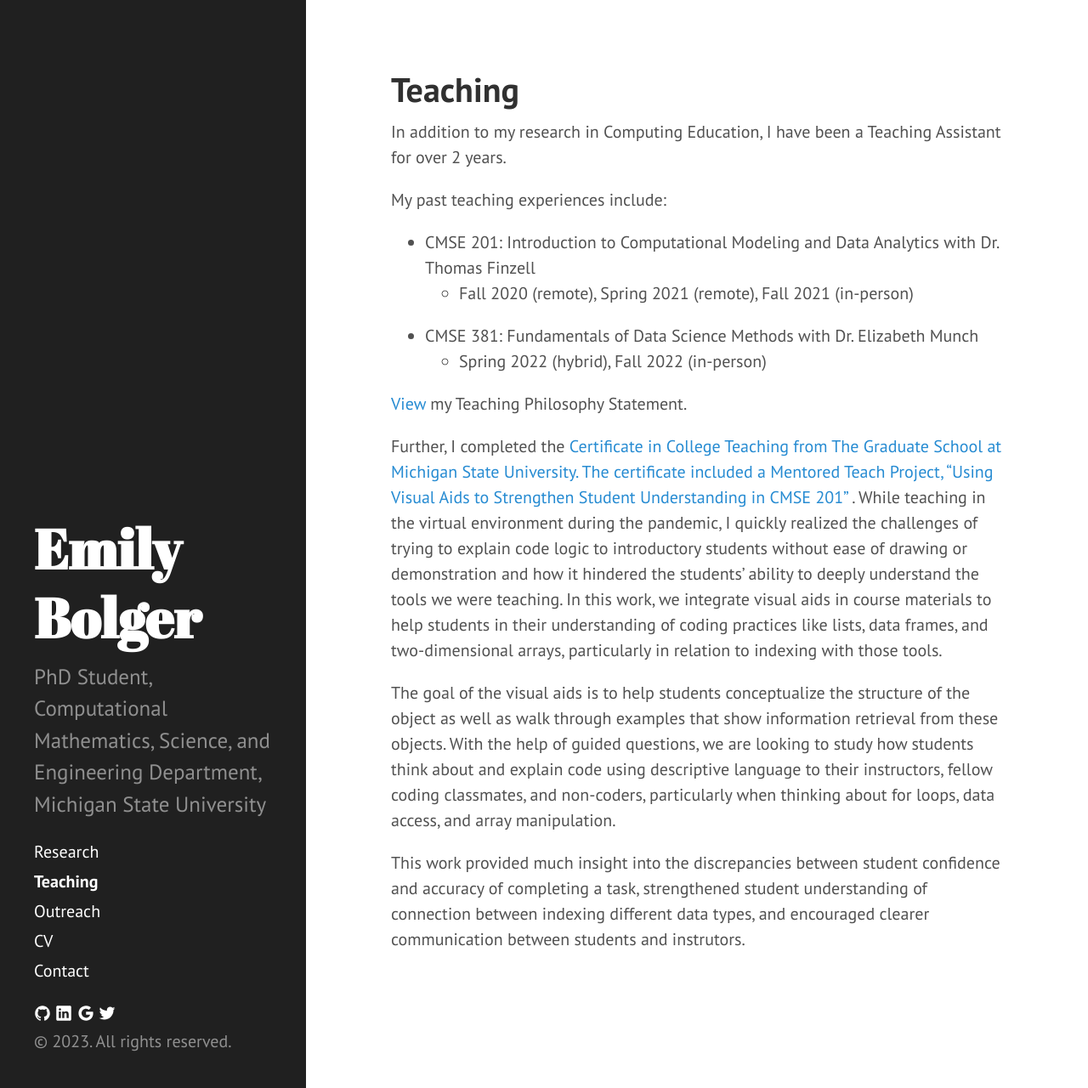
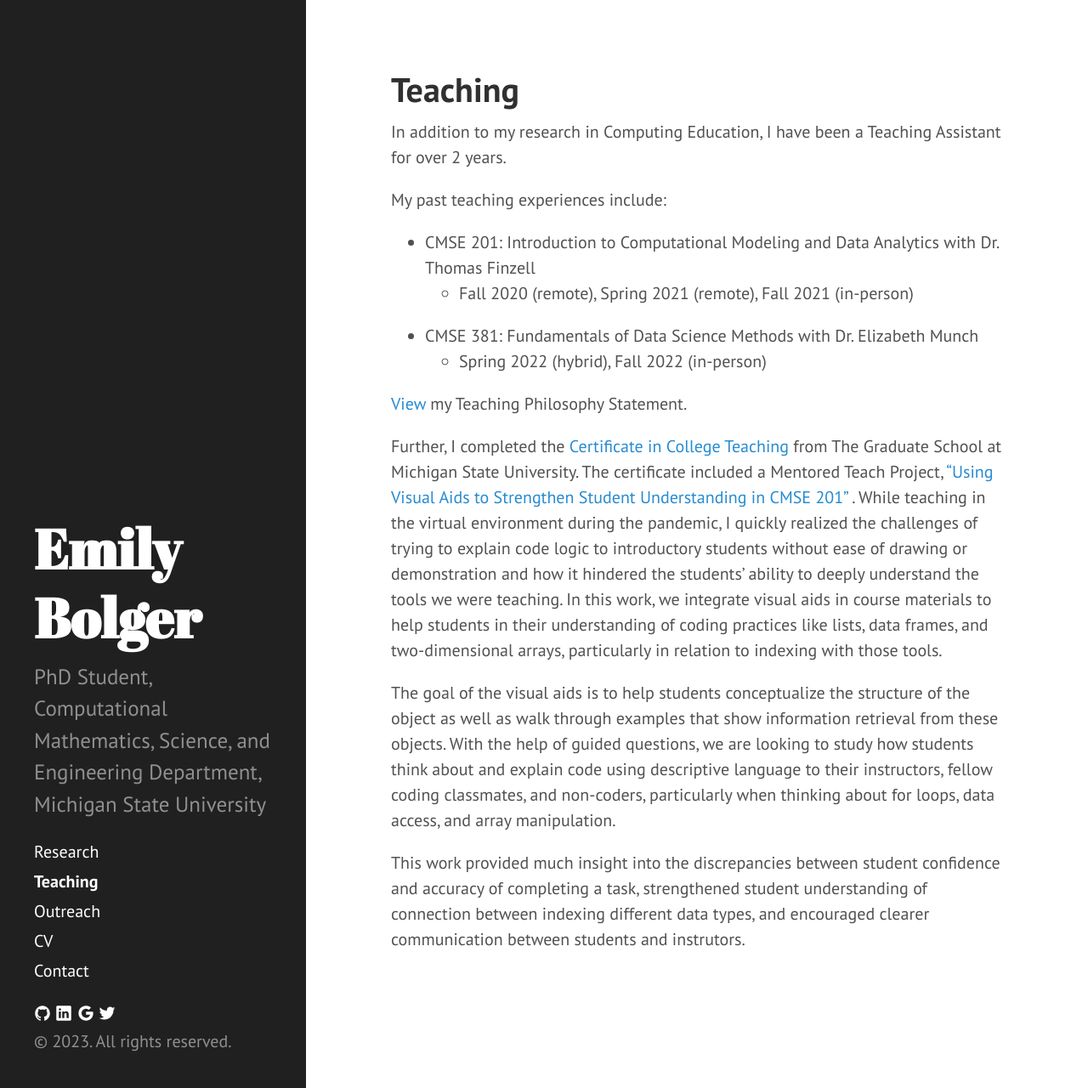
Before and after one commit to egbolger/egbolger.github.io, a Jekyll site: the page built from teaching.md, in a window 1280 px wide and 1280 px high. Shown: the whole window at 85% size. Built offline with Jekyll 4.4.1, drawn with Linux system fonts in a browser that asks for light colours.

Commit message:
More small updates

```diff
--- a/teaching.md
+++ b/teaching.md
@@ -15,7 +15,7 @@ My past teaching experiences include:
 <a href="files/Bolger_TeachingPhilosophy.pdf" target = "_blank"> View </a> my Teaching Philosophy Statement.
 
 
-Further, I completed the <a href="https://grad.msu.edu/cctp" target = "_blank"> Certificate in College Teaching from The Graduate School at Michigan State University. The certificate included a Mentored Teach Project, <a href="files/CCT_Report.pdf" target = "_blank"> "Using Visual Aids to Strengthen Student Understanding in CMSE 201" </a>.  While teaching in the virtual environment during the pandemic, I quickly realized the challenges of trying to explain code logic to introductory students without ease of drawing or demonstration and how it hindered the students’ ability to deeply understand the tools we were teaching. In this work, we integrate visual aids in course materials to help students in their understanding of coding practices like lists, data frames, and two-dimensional arrays, particularly in relation to indexing with those tools.
+Further, I completed the <a href="https://grad.msu.edu/cctp" target = "_blank"> Certificate in College Teaching </a> from The Graduate School at Michigan State University. The certificate included a Mentored Teach Project, <a href="files/CCT_Report.pdf" target = "_blank"> "Using Visual Aids to Strengthen Student Understanding in CMSE 201" </a>.  While teaching in the virtual environment during the pandemic, I quickly realized the challenges of trying to explain code logic to introductory students without ease of drawing or demonstration and how it hindered the students’ ability to deeply understand the tools we were teaching. In this work, we integrate visual aids in course materials to help students in their understanding of coding practices like lists, data frames, and two-dimensional arrays, particularly in relation to indexing with those tools.
 
 The goal of the visual aids is to help students conceptualize the structure of the object as well as walk through examples that show information retrieval from these objects. With the help of guided questions, we are looking to study how students think about and explain code using descriptive language to their instructors, fellow coding classmates, and non-coders, particularly when thinking about for loops, data access, and array manipulation.
 
```
Also changed, not shown: cv.md (+2 -0 lines).
